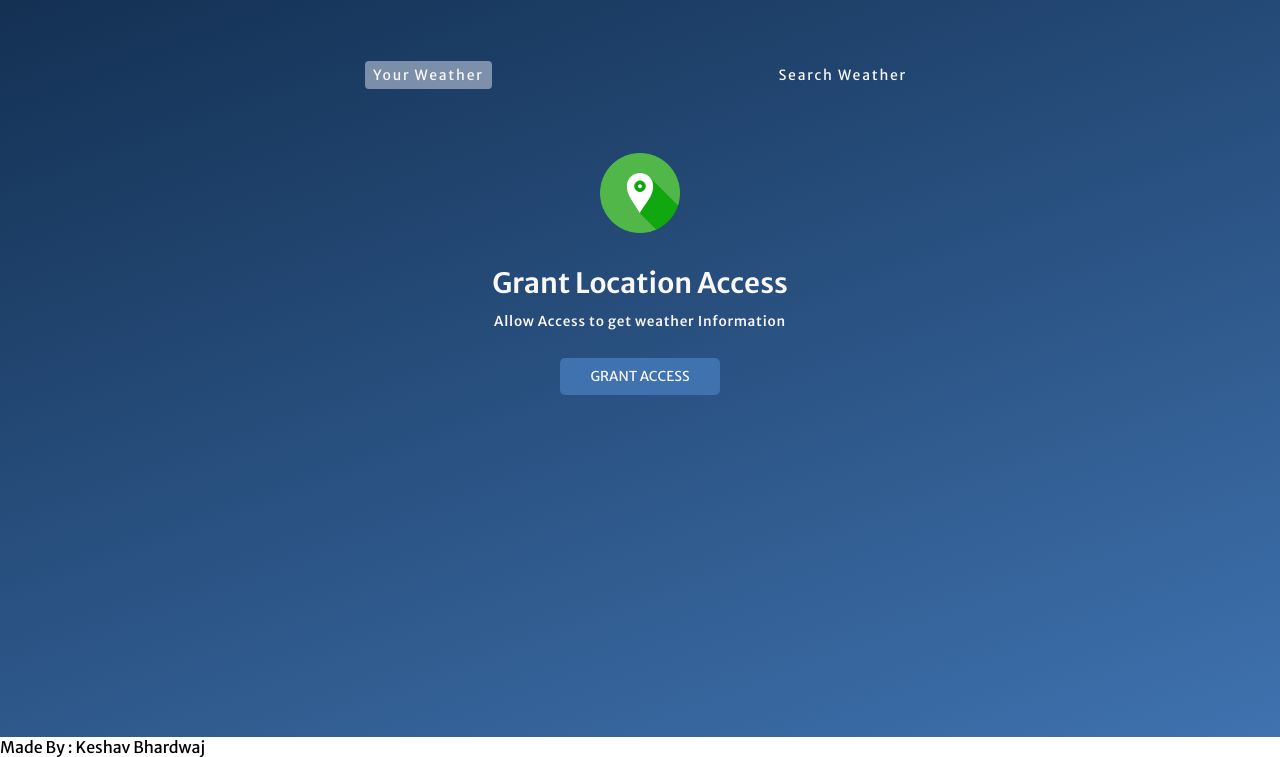
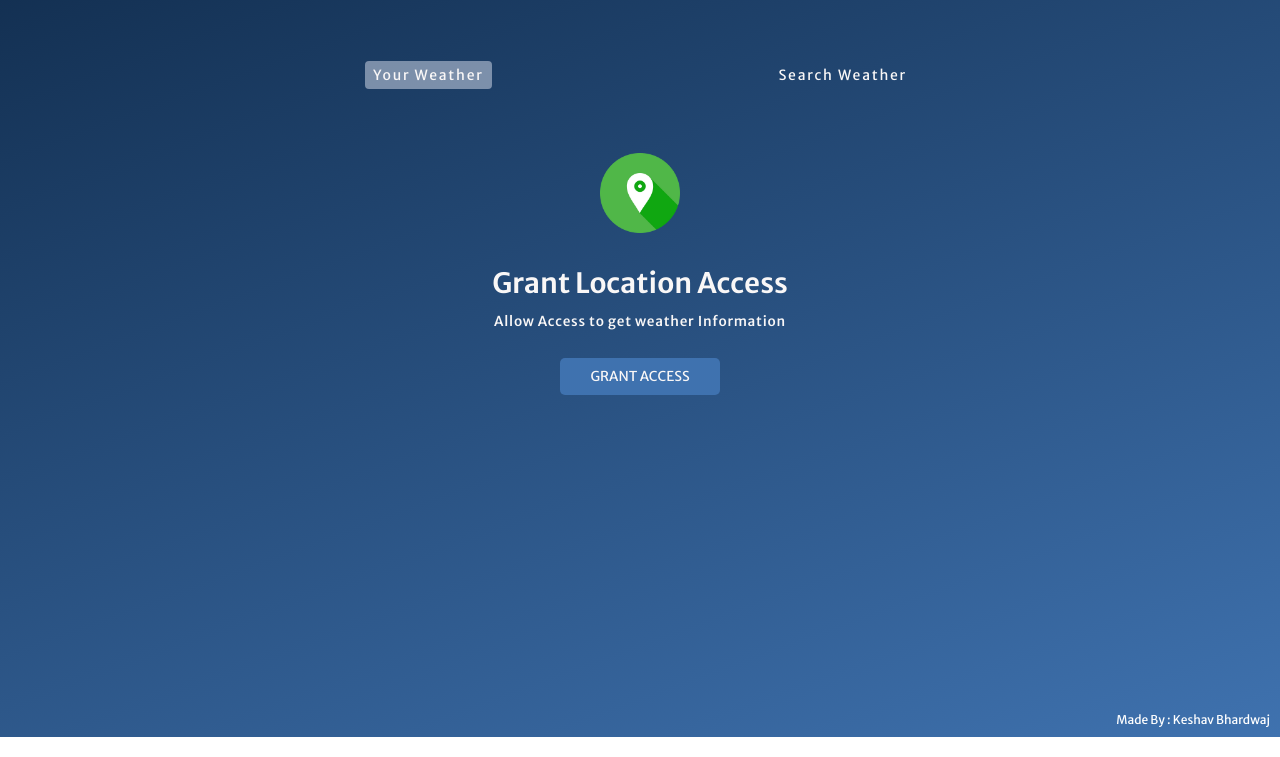
Before and after one commit to Keshu9053/Weather-App, a plain HTML site: page index.html in a window 1280 px wide. Shown: the part 63-820 px from the top of the page. Drawn offline with Linux system fonts and the light colour scheme.

Commit message:
Update styles.css

```diff
--- a/styles.css
+++ b/styles.css
@@ -227,3 +227,11 @@ h1 {
     border-radius: 100%;
     margin-bottom:1px;
 }
+
+.footer {
+    position: fixed;
+    bottom: 10px;
+    right: 10px;
+    font-size: 0.75rem;
+    color: white;
+}
```
